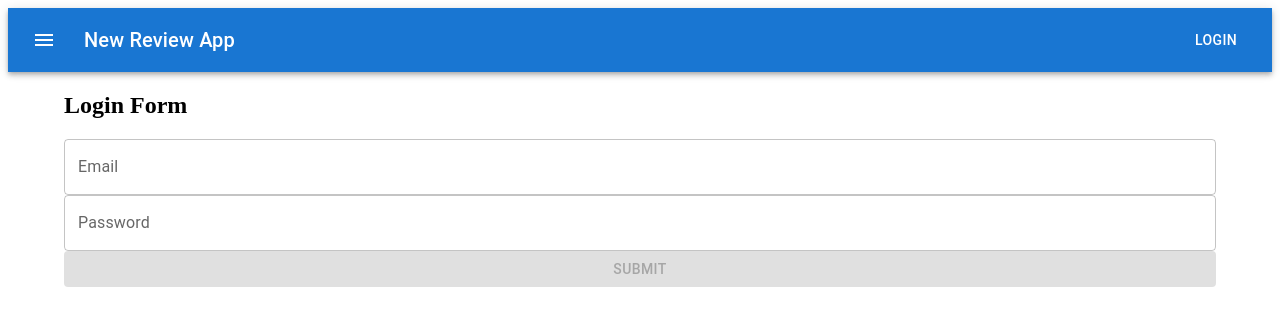
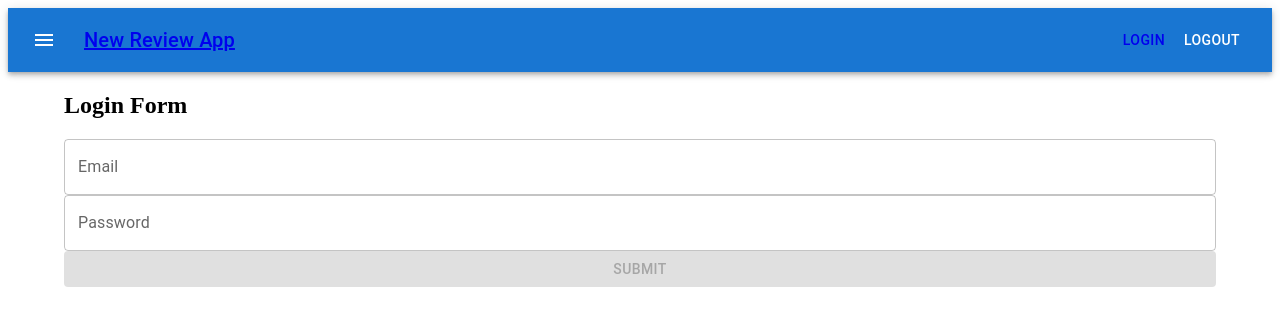
Before and after one commit to NeutronScott12/NewsReviewRepo, a React (Create React App) app in the folder packages/news_review_frontend/: page /login in a window 1280 px wide. Shown: the top 326 px of the page. Built offline with nearby package versions, Linux system fonts and the light colour scheme.

Commit message:
added login and logout api calls

```diff
--- a/packages/news_review_frontend/src/modules/Authentication/components/LoginForm.tsx
+++ b/packages/news_review_frontend/src/modules/Authentication/components/LoginForm.tsx
@@ -1,5 +1,6 @@
 import React from 'react'
 import { useFormik } from 'formik'
+import { useNavigate } from 'react-router-dom'
 
 import { AuthenticationAPI } from '@thelasthurrah/authentication_api'
 import { Container, TextField, Button } from '@mui/material'
@@ -11,6 +12,8 @@ interface ILoginFormValues {
 }
 
 export const LoginForm = () => {
+	const navigate = useNavigate()
+
 	const { handleSubmit, values, touched, errors, handleChange, dirty, isSubmitting } =
 		useFormik<ILoginFormValues>({
 			initialValues: {
@@ -20,11 +23,24 @@ export const LoginForm = () => {
 			validationSchema: loginValidation,
 			async onSubmit({ email, password }) {
 				console.log(email, password)
-				const response = await new AuthenticationAPI(
+				const response = new AuthenticationAPI(
 					'http://localhost:4000/graphql',
-
 					'first-application'
 				)
+
+				const result = await response.mutations.login({ email, password })
+
+				console.log(result)
+
+				if (result.data.login_user.success) {
+					console.log(result)
+
+					localStorage.setItem('binary-stash-token', result.data.login_user.token)
+
+					navigate('/', { replace: true })
+				} else {
+					console.log("Didn't work", result)
+				}
 			},
 		})
 
--- a/packages/news_review_frontend/src/modules/Home/index.tsx
+++ b/packages/news_review_frontend/src/modules/Home/index.tsx
@@ -1,7 +1,23 @@
+import React, { useEffect } from 'react'
 import { Container, Grid } from '@mui/material'
-import React from 'react'
+import { AuthenticationAPI } from '@thelasthurrah/authentication_api'
 
 export const HomeLayout = () => {
+	useEffect(() => {
+		const fetchUser = async () => {
+			const response = new AuthenticationAPI(
+				'http://localhost:4000/graphql',
+				'first-application'
+			)
+
+			const result = await response.queries.currentUser()
+
+			console.log(result)
+		}
+
+		fetchUser().catch(console.error)
+	}, [])
+
 	return (
 		<Container>
 			<h2>Home Layout</h2>
--- a/packages/news_review_frontend/src/partials/Header.tsx
+++ b/packages/news_review_frontend/src/partials/Header.tsx
@@ -1,8 +1,12 @@
 import React from 'react'
+
 import { AppBar, Box, Button, IconButton, Toolbar, Typography } from '@mui/material'
 import MenuIcon from '@mui/icons-material/Menu'
+import { Link, useNavigate } from 'react-router-dom'
 
 export const Header = () => {
+	const navigate = useNavigate()
+
 	return (
 		<Box sx={{ flexGrow: 1 }}>
 			<AppBar position="static">
@@ -17,9 +21,22 @@ export const Header = () => {
 						<MenuIcon />
 					</IconButton>
 					<Typography variant="h6" component="div" sx={{ flexGrow: 1 }}>
-						New Review App
+						<Link to="/">New Review App</Link>
 					</Typography>
-					<Button color="inherit">Login</Button>
+					<Link to="/login">
+						<Button color="inherit">Login</Button>
+					</Link>
+
+					<Button
+						onClick={() => {
+							localStorage.removeItem('binary-stash-token')
+
+							navigate('/login', { replace: true })
+						}}
+						color="inherit"
+					>
+						Logout
+					</Button>
 				</Toolbar>
 			</AppBar>
 		</Box>
```
Also changed, not shown: packages/news_review_frontend/package.json (+5 -5 lines).
